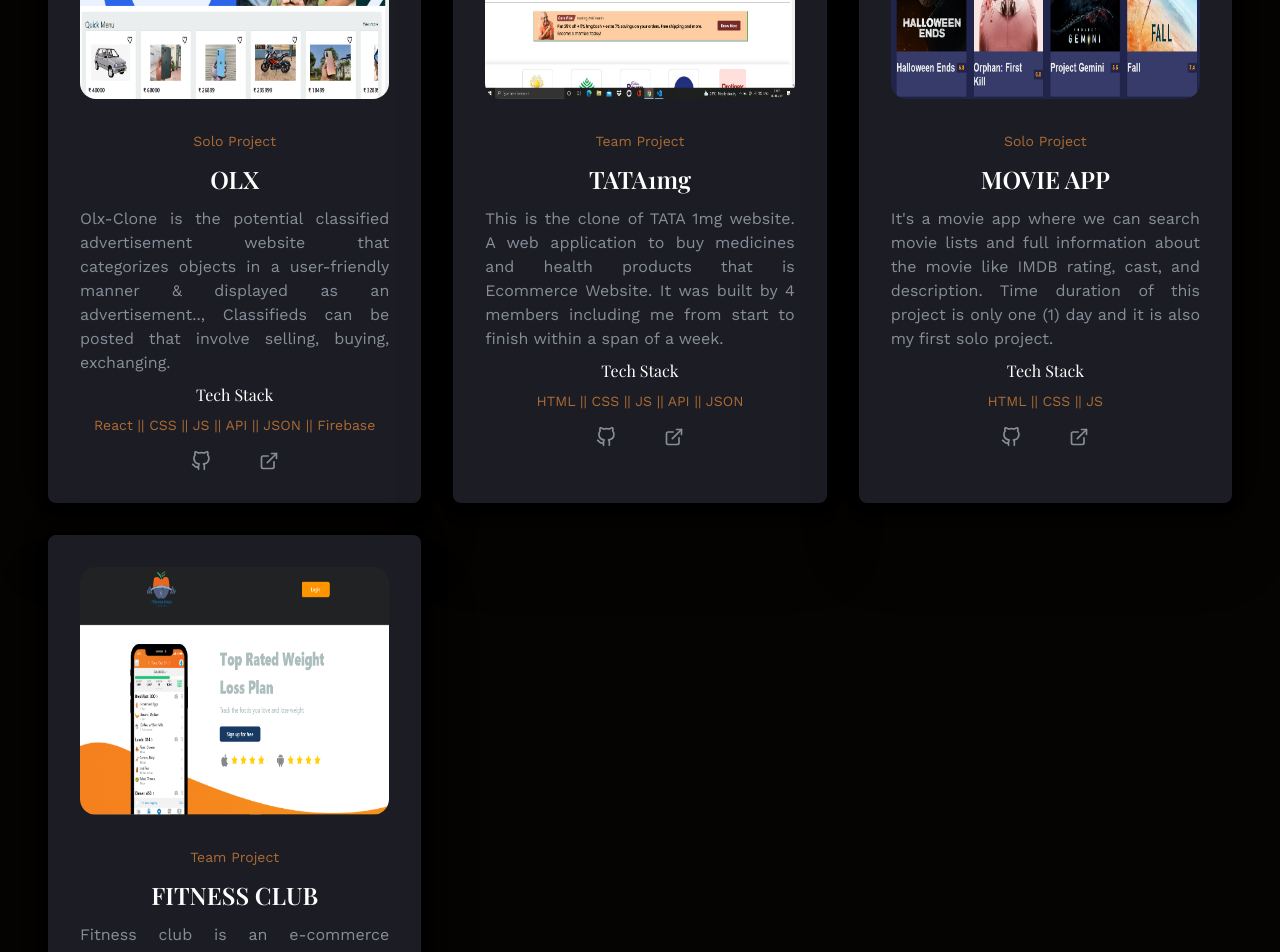
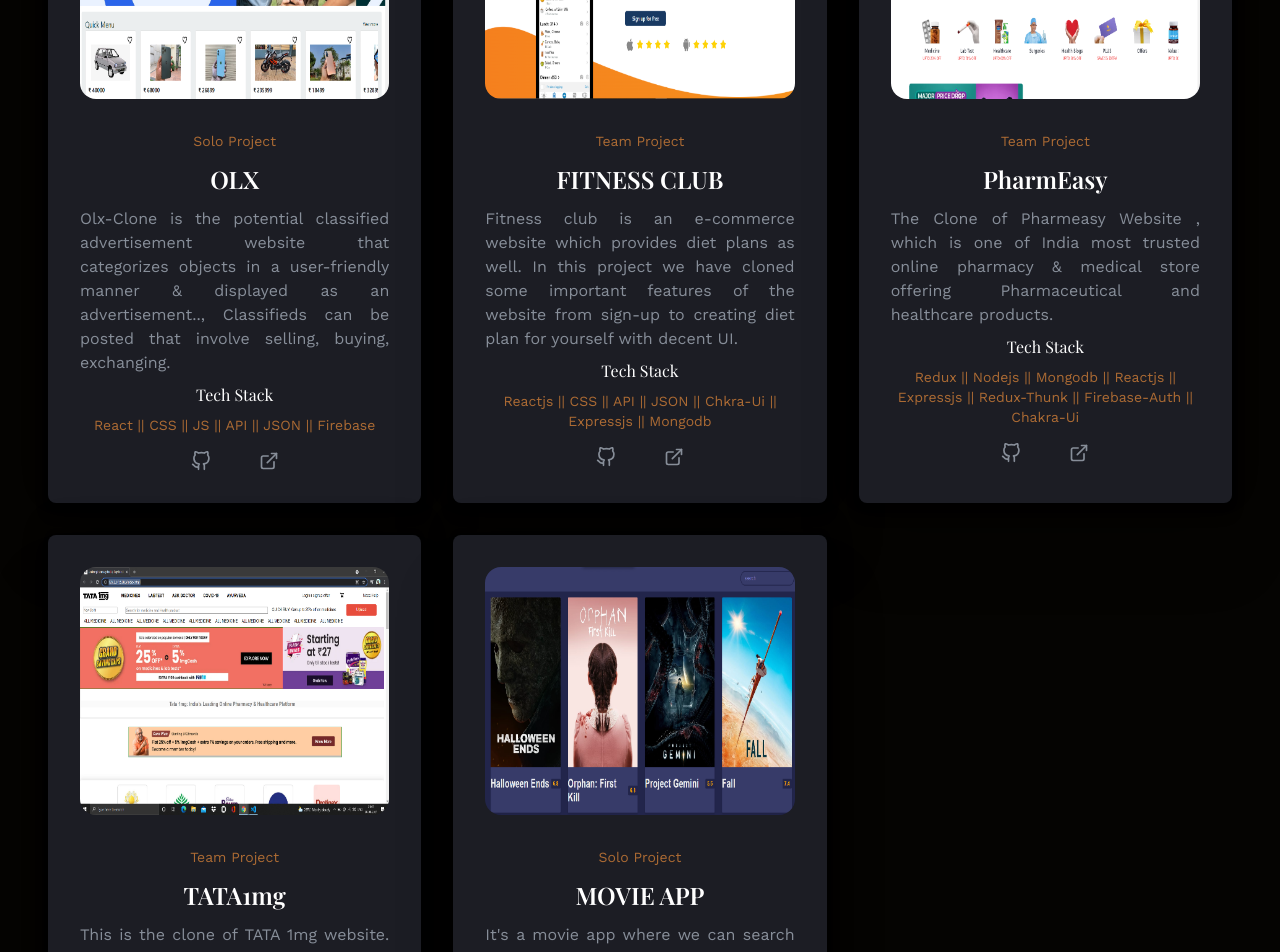
Before and after one commit to ujjwalsingh13feb/ujjwalsingh13feb.github.io, a React (Create React App) app: page / in a window 1280 px wide. Shown: the part 2080-3032 px from the top of the page. Built offline with nearby package versions, Linux system fonts and the light colour scheme; a web font is replaced by a local one.

Commit message:
modification

```diff
--- a/src/data.js
+++ b/src/data.js
@@ -24,11 +24,13 @@
 
 // projects images
 import Project1 from './assets/img/projects/OLX.png';
-import Project2 from './assets/img/projects/OLX2.png';
-import Project3 from './assets/img/projects/TATA.png';
-import Project4 from './assets/img/projects/TATABODY.png';
+import Project2 from './assets/img/projects/LOOSI IT.png';
+import Project3 from './assets/img/projects/PHARMEASY.png';
+import Project4 from './assets/img/projects/TATA.png';
 import Project5 from './assets/img/projects/MOVIE.png';
-import Project6 from './assets/img/projects/LOOSI IT.png';
+import Project from './assets/img/projects/TATABODY.png';
+
+
 
 // skills images
 import SkillImg1 from './assets/img/skills/html5.png';
@@ -139,8 +141,30 @@
     link: "https://resplendent-khapse-8eb3a8.netlify.app/",
   },
   {
+    id: '4',
+    image: Project2,
+    name: 'FITNESS CLUB',
+    category:'Team Project',
+    discription: "Fitness club is an e-commerce website which provides diet plans as well. In this project we have cloned some important features of the website from sign-up to creating diet plan for yourself with decent UI.",
+    stack:"reactjs || CSS || API || JSON  || chkra-ui || expressjs || mongodb",
+    git:"https://github.com/ujjwalsingh13feb/productive-frog-3801",
+    link:"https://fitness-club3801.netlify.app/",
+    // category: 'UI/UX design',
+  },
+  {
     id: '2',
     image: Project3,
+    name: 'PharmEasy',
+    category:'Team Project',
+    discription: 'The Clone of Pharmeasy Website , which is one of India most trusted online pharmacy & medical store offering Pharmaceutical and healthcare products.',
+    stack:"redux || nodejs || mongodb || reactjs || expressjs || redux-thunk || firebase-auth || chakra-ui",
+    git:"https://github.com/actuallyakshay/skinny-leg-3425",
+    link:"https://pharaeasyyy.netlify.app/",
+    // category: 'web development',
+  },
+  {
+    id: '2',
+    image: Project4,
     name: 'TATA1mg',
     category:'Team Project',
     discription: 'This is the clone of TATA 1mg website. A web application to buy medicines and health products that is Ecommerce Website. It was built by 4 members including me from start to finish within a span of a week.',
@@ -160,17 +184,7 @@
     link:"https://sparkling-rabanadas-322e3e.netlify.app/",
     // category: 'UI/UX design',
   },
-  {
-    id: '4',
-    image: Project6,
-    name: 'FITNESS CLUB',
-    category:'Team Project',
-    discription: "Fitness club is an e-commerce website which provides diet plans as well. In this project we have cloned some important features of the website from sign-up to creating diet plan for yourself with decent UI.",
-    stack:"HTML || CSS || JS || API || JSON ",
-    git:"https://github.com/ujjwalsingh13feb/productive-frog-3801",
-    link:"https://fitness-club3801.netlify.app/",
-    // category: 'UI/UX design',
-  },
+
   // {
   //   id: '4',
   //   image: Project4,
```
Also changed, not shown: src/assets/img/projects/PHARMEASY.png (added).
